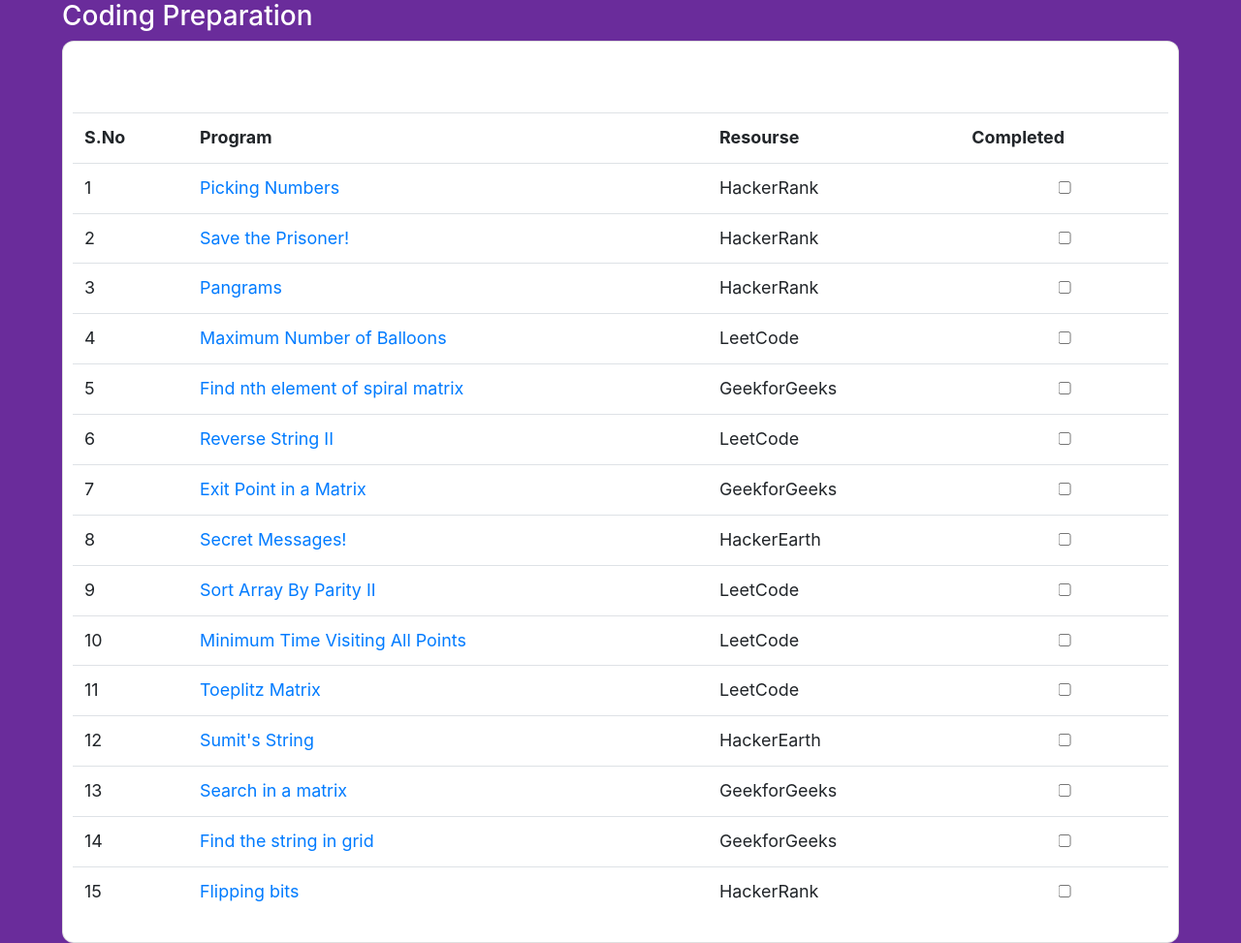
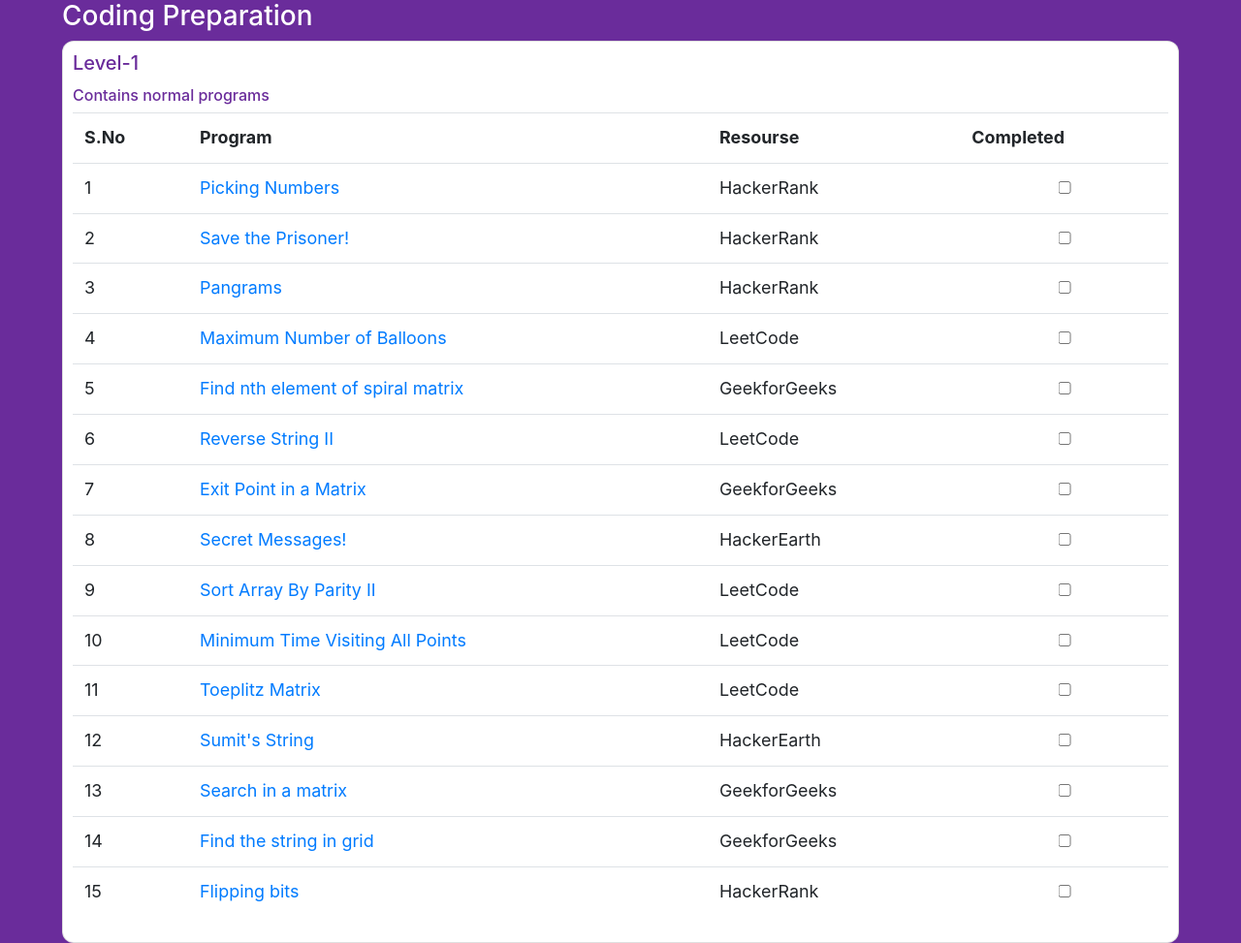
Before and after one commit to dileep8417/my_personal_apps, a plain HTML site: page placement prep/index.html in a window 1280 px wide. Shown: the top 973 px of the page at 97% size. Drawn offline with nearby package versions, Linux system fonts and the light colour scheme.

```diff
--- a/placement prep/index.html
+++ b/placement prep/index.html
@@ -29,6 +29,7 @@
         }
         .card{
             border-radius: 12px;;
+            color: #6a2c9b;
         }
         #coding-shedule{
             flex:1;
```
